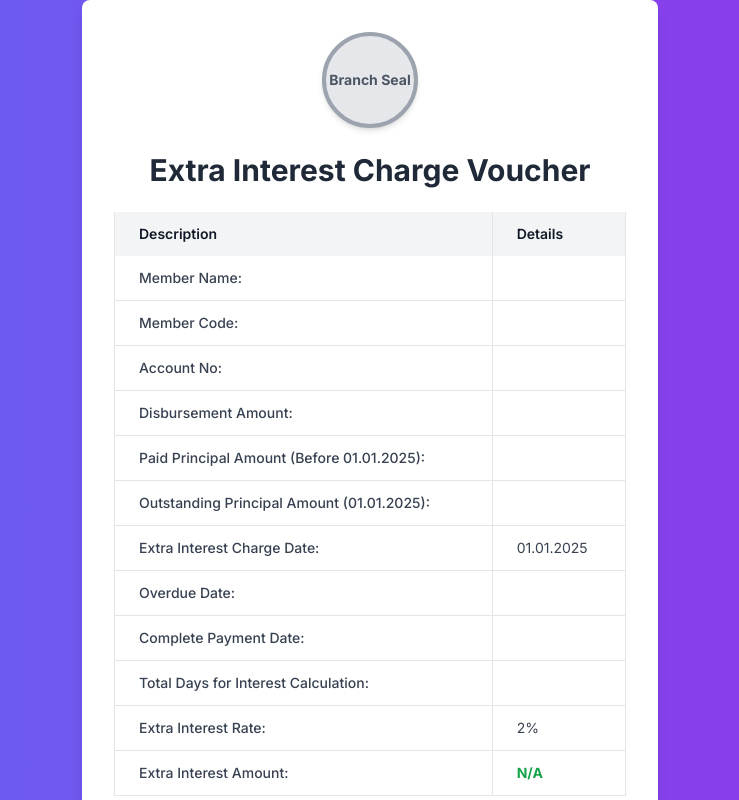
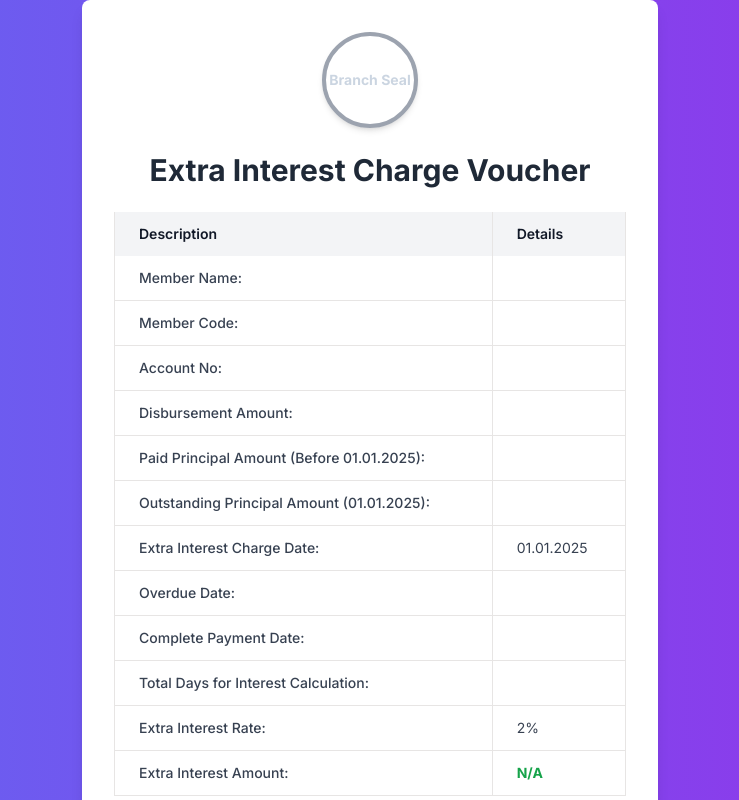
Before and after one commit to ratandigital/psb-report-25, a Next.js app: page /voucher in a window 1280 px wide. Shown: the top 800 px of the page, without its empty margins (270-1009 px from the left). Built offline with nearby package versions, Linux system fonts and the light colour scheme.

Commit message:
Update page.tsx

```diff
--- a/app/voucher/page.tsx
+++ b/app/voucher/page.tsx
@@ -20,9 +20,9 @@ const VoucherPage = () => {
     <div className="flex justify-center items-center min-h-screen bg-gradient-to-r from-indigo-500 to-purple-600">
       <div className="max-w-5xl mx-auto bg-white rounded-lg shadow-lg p-8">
         {/* Branch Seal */}
-        <div className="flex justify-center mb-6">
-          <div className="w-24 h-24 rounded-full bg-gray-200 flex items-center justify-center border-4 border-gray-400 shadow-md">
-            <span className="text-sm font-bold text-gray-600">Branch Seal</span>
+       <div className="flex justify-center mb-6">
+          <div className="w-24 h-24 rounded-full  flex items-center justify-center border-4 border-gray-400 shadow-md">
+            <span className="text-sm font-bold text-slate-300">Branch Seal</span>
           </div>
         </div>
 
```
